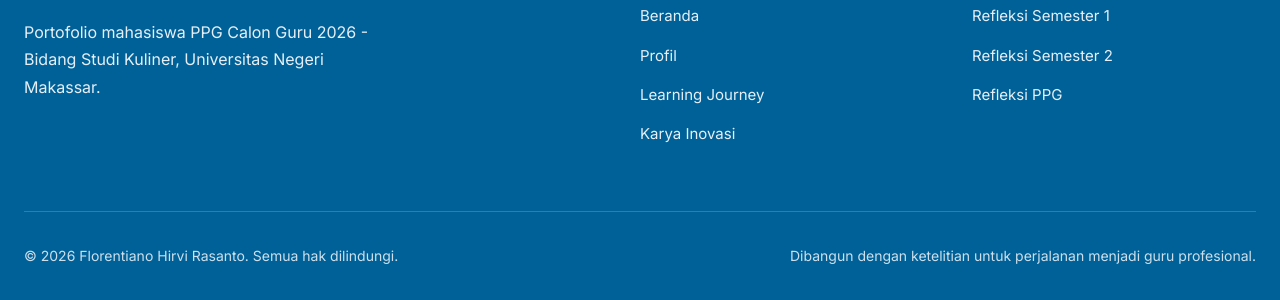
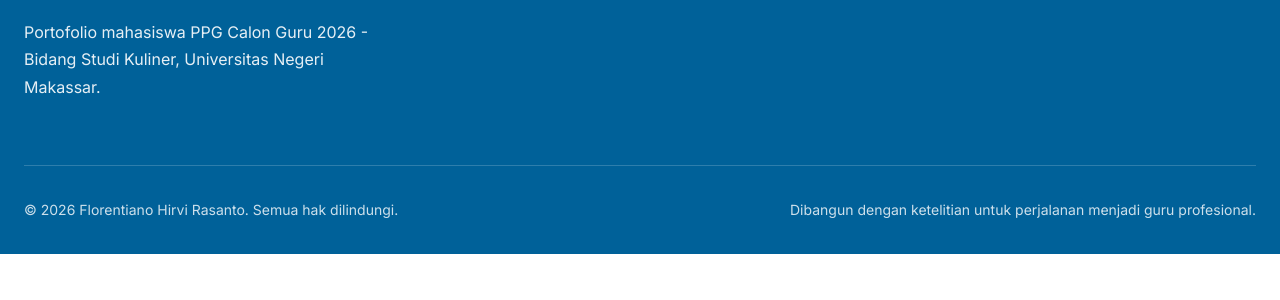
Before and after one commit to Hirvie/ePortofolio-Seminar-Pendidikan-Profesi-Guru, a plain HTML site: page index.html in a window 1280 px wide. Shown: the part 1268-1568 px from the top of the page. After the commit the page ends 1522 px from the top, so only its background shows below. Drawn offline with Linux system fonts and the light colour scheme.

Commit message:
Add files via upload

```diff
--- a/index.html
+++ b/index.html
@@ -157,37 +157,6 @@
                         Portofolio mahasiswa PPG Calon Guru 2026 - Bidang Studi Kuliner, Universitas Negeri Makassar.
                     </p>
                 </div>
-                <div class="footer__nav">
-                    <h4 class="footer__nav-title">Navigasi</h4>
-                    <ul class="footer__nav-list">
-                        <li class="footer__nav-item">
-                            <a href="beranda/index.html" class="footer__nav-link">Beranda</a>
-                        </li>
-                        <li class="footer__nav-item">
-                            <a href="profil/index.html" class="footer__nav-link">Profil</a>
-                        </li>
-                        <li class="footer__nav-item">
-                            <a href="learning-journey/index.html" class="footer__nav-link">Learning Journey</a>
-                        </li>
-                        <li class="footer__nav-item">
-                            <a href="karya-inovasi/index.html" class="footer__nav-link">Karya Inovasi</a>
-                        </li>
-                    </ul>
-                </div>
-                <div class="footer__refleksi">
-                    <h4 class="footer__nav-title">Refleksi</h4>
-                    <ul class="footer__nav-list">
-                        <li class="footer__nav-item">
-                            <a href="refleksi/semester1.html" class="footer__nav-link">Refleksi Semester 1</a>
-                        </li>
-                        <li class="footer__nav-item">
-                            <a href="refleksi/semester2.html" class="footer__nav-link">Refleksi Semester 2</a>
-                        </li>
-                        <li class="footer__nav-item">
-                            <a href="refleksi/ppg.html" class="footer__nav-link">Refleksi PPG</a>
-                        </li>
-                    </ul>
-                </div>
             </div>
             <div class="footer__bottom">
                 <p class="footer__copyright">
```
